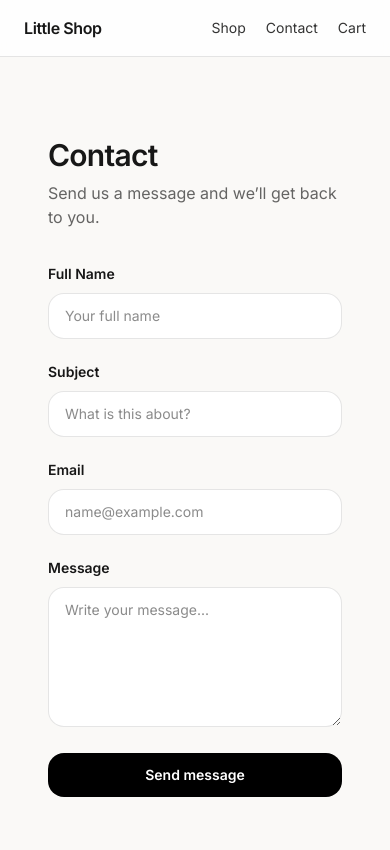
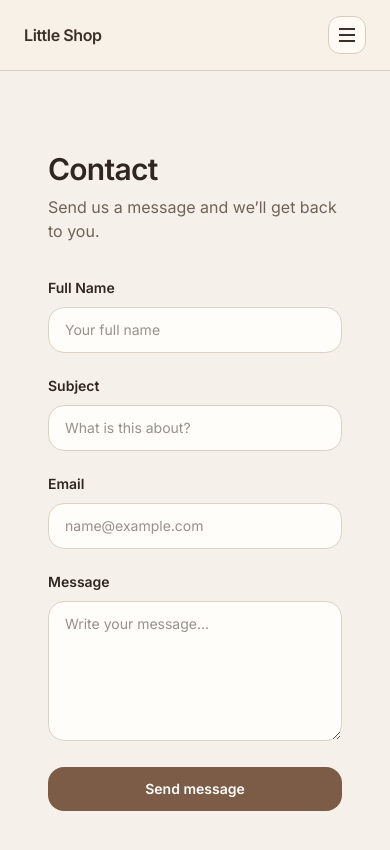
Before and after one commit to NoroffFEU/jsfw-2025-v1-helena-m-c, a Next.js app: page /contact in a window 390 px wide. Shown: the top 850 px of the page. Built offline with nearby package versions, Linux system fonts and the light colour scheme.

Commit message:
Add mobile navigation and final styling updates

```diff
--- a/app/cart/page.tsx
+++ b/app/cart/page.tsx
@@ -13,17 +13,19 @@ export default function CartPage() {
 
   return (
     <main className="min-h-screen">
-      <h1 className="text-3xl font-semibold tracking-tight">Cart</h1>
-      <p className="mt-2 text-sm text-black/60">
+      <h1 className="text-3xl font-semibold tracking-tight text-[#2f261f]">
+        Cart
+      </h1>
+      <p className="mt-2 text-sm text-[#6f6258]">
         Review your items and adjust quantities before checkout.
       </p>
 
       {items.length === 0 ? (
-        <div className="mt-10 rounded-2xl border border-black/10 bg-white p-6">
-          <p className="text-sm text-black/70">Your cart is empty.</p>
+        <div className="mt-10 rounded-2xl border border-[#ddd1c3] bg-[#fffdf9] p-6 shadow-sm">
+          <p className="text-sm text-[#6f6258]">Your cart is empty.</p>
           <Link
             href="/"
-            className="mt-4 inline-block text-sm font-semibold underline underline-offset-4"
+            className="mt-4 inline-block text-sm font-semibold text-[#7c5c46] underline underline-offset-4"
           >
             Continue shopping
           </Link>
@@ -34,7 +36,7 @@ export default function CartPage() {
             {items.map((item) => (
               <div
                 key={item.id}
-                className="flex gap-4 rounded-2xl border border-black/10 bg-white p-4"
+                className="flex gap-4 rounded-2xl border border-[#ddd1c3] bg-[#fffdf9] p-4 shadow-sm"
               >
                 <img
                   src={item.imageUrl}
@@ -45,14 +47,16 @@ export default function CartPage() {
                 <div className="flex-1">
                   <div className="flex items-start justify-between gap-3">
                     <div>
-                      <div className="text-sm font-semibold">{item.title}</div>
-                      <div className="mt-1 text-sm text-black/60">
+                      <div className="text-sm font-semibold text-[#2f261f]">
+                        {item.title}
+                      </div>
+                      <div className="mt-1 text-sm text-[#6f6258]">
                         ${item.unitPrice}
                       </div>
                     </div>
 
                     <button
-                      className="text-xs text-black/60 hover:text-black underline underline-offset-4"
+                      className="text-xs text-[#6f6258] underline underline-offset-4 transition hover:text-[#7c5c46]"
                       type="button"
                       onClick={() => removeItem(item.id)}
                     >
@@ -61,10 +65,10 @@ export default function CartPage() {
                   </div>
 
                   <div className="mt-4 flex items-center justify-between">
-                    <div className="inline-flex items-center rounded-xl border border-black/10">
+                    <div className="inline-flex items-center rounded-xl border border-[#ddd1c3] bg-[#f8f3ec]">
                       <button
                         type="button"
-                        className="px-3 py-2 text-sm hover:bg-black/[0.03]"
+                        className="px-3 py-2 text-sm transition hover:bg-[#efe5d8]"
                         onClick={() => decrement(item.id)}
                         aria-label="Decrease quantity"
                       >
@@ -72,7 +76,7 @@ export default function CartPage() {
                       </button>
 
                       <input
-                        className="w-14 bg-transparent text-center text-sm outline-none"
+                        className="w-14 bg-transparent text-center text-sm text-[#2f261f] outline-none"
                         value={item.quantity}
                         onChange={(e) =>
                           setQuantity(item.id, Number(e.target.value))
@@ -82,7 +86,7 @@ export default function CartPage() {
 
                       <button
                         type="button"
-                        className="px-3 py-2 text-sm hover:bg-black/[0.03]"
+                        className="px-3 py-2 text-sm transition hover:bg-[#efe5d8]"
                         onClick={() => increment(item.id)}
                         aria-label="Increase quantity"
                       >
@@ -90,7 +94,7 @@ export default function CartPage() {
                       </button>
                     </div>
 
-                    <div className="text-sm font-semibold">
+                    <div className="text-sm font-semibold text-[#2f261f]">
                       ${(item.unitPrice * item.quantity).toFixed(2)}
                     </div>
                   </div>
@@ -99,22 +103,26 @@ export default function CartPage() {
             ))}
           </div>
 
-          <aside className="h-fit rounded-2xl border border-black/10 bg-white p-6">
-            <h2 className="text-sm font-semibold">Order summary</h2>
+          <aside className="h-fit rounded-2xl border border-[#ddd1c3] bg-[#fffdf9] p-6 shadow-sm">
+            <h2 className="text-sm font-semibold text-[#2f261f]">
+              Order summary
+            </h2>
 
             <div className="mt-4 flex items-center justify-between text-sm">
-              <span className="text-black/60">Total</span>
-              <span className="font-semibold">${total.toFixed(2)}</span>
+              <span className="text-[#6f6258]">Total</span>
+              <span className="font-semibold text-[#2f261f]">
+                ${total.toFixed(2)}
+              </span>
             </div>
 
             <Link
               href="/checkout/success"
-              className="mt-6 block w-full rounded-xl bg-black px-4 py-3 text-center text-sm font-semibold text-white hover:opacity-90"
+              className="mt-6 block w-full rounded-xl bg-[#7c5c46] px-4 py-3 text-center text-sm font-semibold text-white transition hover:bg-[#694c39]"
             >
               Checkout
             </Link>
 
-            <p className="mt-3 text-xs text-black/50">
+            <p className="mt-3 text-xs text-[#8d7f73]">
               No real payment, just a fun school project
             </p>
           </aside>
--- a/app/contact/page.tsx
+++ b/app/contact/page.tsx
@@ -65,15 +65,17 @@ export default function ContactPage() {
 
   return (
     <main className="max-w-3xl mx-auto px-6 py-12">
-      <h1 className="text-3xl font-semibold tracking-tight">Contact</h1>
-      <p className="mt-2 text-black/60">
+      <h1 className="text-3xl font-semibold tracking-tight text-[#2f261f]">
+        Contact
+      </h1>
+      <p className="mt-2 text-[#6f6258]">
         Send us a message and we’ll get back to you.
       </p>
 
       {submitted && (
-        <div className="mt-6 rounded-2xl border border-black/10 bg-white p-4">
-          <p className="text-sm font-medium">Message sent</p>
-          <p className="mt-1 text-sm text-black/60">
+        <div className="mt-6 rounded-2xl border border-[#ddd1c3] bg-[#fffdf9] p-4 shadow-sm">
+          <p className="text-sm font-medium text-[#2f261f]">Message sent</p>
+          <p className="mt-1 text-sm text-[#6f6258]">
             Thanks for reaching out. We’ll reply as soon as possible.
           </p>
         </div>
@@ -81,14 +83,17 @@ export default function ContactPage() {
 
       <form onSubmit={onSubmit} className="mt-8 space-y-5">
         <div>
-          <label className="text-sm font-semibold" htmlFor="fullName">
+          <label
+            className="text-sm font-semibold text-[#2f261f]"
+            htmlFor="fullName"
+          >
             Full Name
           </label>
           <input
             id="fullName"
             value={fullName}
             onChange={(e) => setFullName(e.target.value)}
-            className="mt-2 w-full rounded-2xl border border-black/10 bg-white px-4 py-3 text-sm outline-none focus:border-black/30"
+            className="mt-2 w-full rounded-2xl border border-[#ddd1c3] bg-[#fffdf9] px-4 py-3 text-sm text-[#2f261f] outline-none focus:border-[#7c5c46]"
             placeholder="Your full name"
           />
           {errors.fullName && (
@@ -97,14 +102,17 @@ export default function ContactPage() {
         </div>
 
         <div>
-          <label className="text-sm font-semibold" htmlFor="subject">
+          <label
+            className="text-sm font-semibold text-[#2f261f]"
+            htmlFor="subject"
+          >
             Subject
           </label>
           <input
             id="subject"
             value={subject}
             onChange={(e) => setSubject(e.target.value)}
-            className="mt-2 w-full rounded-2xl border border-black/10 bg-white px-4 py-3 text-sm outline-none focus:border-black/30"
+            className="mt-2 w-full rounded-2xl border border-[#ddd1c3] bg-[#fffdf9] px-4 py-3 text-sm text-[#2f261f] outline-none focus:border-[#7c5c46]"
             placeholder="What is this about?"
           />
           {errors.subject && (
@@ -113,14 +121,17 @@ export default function ContactPage() {
         </div>
 
         <div>
-          <label className="text-sm font-semibold" htmlFor="email">
+          <label
+            className="text-sm font-semibold text-[#2f261f]"
+            htmlFor="email"
+          >
             Email
           </label>
           <input
             id="email"
             value={email}
             onChange={(e) => setEmail(e.target.value)}
-            className="mt-2 w-full rounded-2xl border border-black/10 bg-white px-4 py-3 text-sm outline-none focus:border-black/30"
+            className="mt-2 w-full rounded-2xl border border-[#ddd1c3] bg-[#fffdf9] px-4 py-3 text-sm text-[#2f261f] outline-none focus:border-[#7c5c46]"
             placeholder="name@example.com"
             inputMode="email"
           />
@@ -130,14 +141,17 @@ export default function ContactPage() {
         </div>
 
         <div>
-          <label className="text-sm font-semibold" htmlFor="message">
+          <label
+            className="text-sm font-semibold text-[#2f261f]"
+            htmlFor="message"
+          >
             Message
           </label>
           <textarea
             id="message"
             value={message}
             onChange={(e) => setMessage(e.target.value)}
-            className="mt-2 min-h-[140px] w-full resize-y rounded-2xl border border-black/10 bg-white px-4 py-3 text-sm outline-none focus:border-black/30"
+            className="mt-2 min-h-[140px] w-full resize-y rounded-2xl border border-[#ddd1c3] bg-[#fffdf9] px-4 py-3 text-sm text-[#2f261f] outline-none focus:border-[#7c5c46]"
             placeholder="Write your message..."
           />
           {errors.message && (
@@ -147,7 +161,7 @@ export default function ContactPage() {
 
         <button
           type="submit"
-          className="w-full rounded-2xl bg-black px-5 py-3 text-sm font-semibold text-white hover:bg-black/90 transition"
+          className="w-full rounded-2xl bg-[#7c5c46] px-5 py-3 text-sm font-semibold text-white transition hover:bg-[#694c39]"
         >
           Send message
         </button>
--- a/app/globals.css
+++ b/app/globals.css
@@ -1,26 +1,21 @@
 @import "tailwindcss";
 
 :root {
-  --background: #ffffff;
-  --foreground: #171717;
-}
-
-@media (prefers-color-scheme: dark) {
-  :root {
-    --background: #0a0a0a;
-    --foreground: #ededed;
-  }
-}
-
-body {
-  background: var(--background);
-  color: var(--foreground);
-}
-
-:root {
-  --bg: #faf9f7;
+  --bg: #f5f1ea;
+  --surface: #fffdf9;
+  --surface-soft: #f0e7dc;
+  --text: #2f261f;
+  --muted: #6f6258;
+  --border: #ddd1c3;
+  --accent: #7c5c46;
+  --accent-hover: #694c39;
+  --olive: #7a8468;
+  --olive-soft: #e7ecdf;
+  --danger: #b2544c;
 }
 
 body {
   background: var(--bg);
+  color: var(--text);
+  font-smoothing: antialiased;
 }
--- a/app/page.tsx
+++ b/app/page.tsx
@@ -6,8 +6,10 @@ export default async function HomePage() {
 
   return (
     <main className="min-h-screen">
-      <h1 className="text-3xl font-semibold tracking-tight">Little Shop</h1>
-      <p className="mt-2 text-sm text-black/60">
+      <h1 className="text-3xl font-semibold tracking-tight text-[#2f261f]">
+        Little Shop
+      </h1>
+      <p className="mt-2 text-sm text-[#6f6258]">
         Browse products and find your next favourite.
       </p>
 
--- a/src/components/Header.tsx
+++ b/src/components/Header.tsx
@@ -1,35 +1,105 @@
 "use client";
 
 import Link from "next/link";
+import { useEffect, useState } from "react";
 import { useCartStore } from "@/store/cart.store";
 
 export default function Header() {
   const count = useCartStore((s) => s.count());
+  const [mounted, setMounted] = useState(false);
+  const [menuOpen, setMenuOpen] = useState(false);
+
+  useEffect(() => {
+    setMounted(true);
+  }, []);
 
   return (
-    <header className="sticky top-0 z-50 border-b border-black/10 bg-white/80 backdrop-blur">
+    <header className="sticky top-0 z-50 border-b border-[#d8ccbf] bg-[#f7f1e8]/95 backdrop-blur">
       <div className="mx-auto flex max-w-6xl items-center justify-between px-6 py-4">
-        <Link href="/" className="text-base font-semibold tracking-tight">
+        <Link
+          href="/"
+          className="text-base font-semibold tracking-tight text-[#3b3128]"
+          onClick={() => setMenuOpen(false)}
+        >
           Little Shop
         </Link>
 
-        <nav className="flex items-center gap-5 text-sm text-black/80">
-          <Link href="/" className="hover:text-black">
+        <nav className="hidden items-center gap-5 text-sm md:flex text-[#7a6d62]">
+          <Link href="/" className="transition hover:text-[#7c5c46]">
             Shop
           </Link>
-          <Link href="/contact" className="hover:text-black">
+          <Link href="/contact" className="transition hover:text-[#7c5c46]">
             Contact
           </Link>
-          <Link href="/cart" className="hover:text-black">
+          <Link href="/cart" className="transition hover:text-[#7c5c46]">
             Cart
-            {count > 0 && (
-              <span className="ml-2 inline-flex min-w-6 items-center justify-center rounded-full bg-black px-2 py-0.5 text-xs font-semibold text-white">
+            {mounted && count > 0 && (
+              <span className="ml-2 inline-flex min-w-6 items-center justify-center rounded-full bg-[#7c5c46] px-2 py-0.5 text-xs font-semibold text-white">
                 {count}
               </span>
             )}
           </Link>
         </nav>
+
+        <button
+          type="button"
+          aria-label={menuOpen ? "Close menu" : "Open menu"}
+          aria-expanded={menuOpen}
+          onClick={() => setMenuOpen((prev) => !prev)}
+          className="inline-flex items-center justify-center rounded-xl border border-[#d8ccbf] bg-[#fffaf4] p-2 text-[#3b3128] transition hover:bg-[#efe5d8] md:hidden"
+        >
+          <span className="flex h-5 w-5 flex-col items-center justify-center gap-1">
+            <span
+              className={`block h-0.5 w-4 bg-current transition ${
+                menuOpen ? "translate-y-1.5 rotate-45" : ""
+              }`}
+            />
+            <span
+              className={`block h-0.5 w-4 bg-current transition ${
+                menuOpen ? "opacity-0" : ""
+              }`}
+            />
+            <span
+              className={`block h-0.5 w-4 bg-current transition ${
+                menuOpen ? "-translate-y-1.5 -rotate-45" : ""
+              }`}
+            />
+          </span>
+        </button>
       </div>
+
+      {menuOpen && (
+        <div className="border-t border-[#d8ccbf] bg-[#fffaf4] md:hidden">
+          <nav className="mx-auto flex max-w-6xl flex-col px-6 py-4 text-sm text-[#7a6d62]">
+            <Link
+              href="/"
+              className="rounded-xl px-3 py-3 transition hover:bg-[#efe5d8] hover:text-[#7c5c46]"
+              onClick={() => setMenuOpen(false)}
+            >
+              Shop
+            </Link>
+            <Link
+              href="/contact"
+              className="rounded-xl px-3 py-3 transition hover:bg-[#efe5d8] hover:text-[#7c5c46]"
+              onClick={() => setMenuOpen(false)}
+            >
+              Contact
+            </Link>
+            <Link
+              href="/cart"
+              className="flex items-center rounded-xl px-3 py-3 transition hover:bg-[#efe5d8] hover:text-[#7c5c46]"
+              onClick={() => setMenuOpen(false)}
+            >
+              Cart
+              {mounted && count > 0 && (
+                <span className="ml-2 inline-flex min-w-6 items-center justify-center rounded-full bg-[#7c5c46] px-2 py-0.5 text-xs font-semibold text-white">
+                  {count}
+                </span>
+              )}
+            </Link>
+          </nav>
+        </div>
+      )}
     </header>
   );
 }
```
Also changed, not shown: app/checkout/success/page.tsx (+7 -7 lines), app/products/[id]/page.tsx (+19 -13 lines), src/components/ProductGridClient.tsx (+31 -21 lines).
